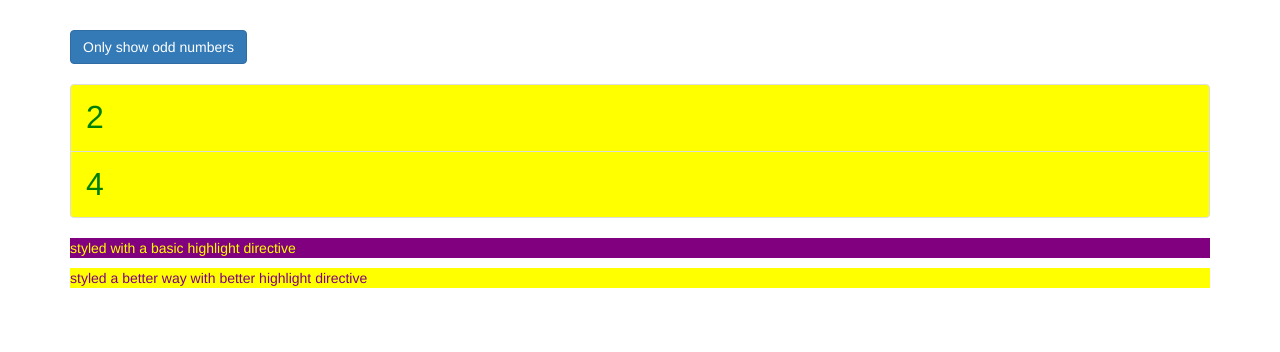
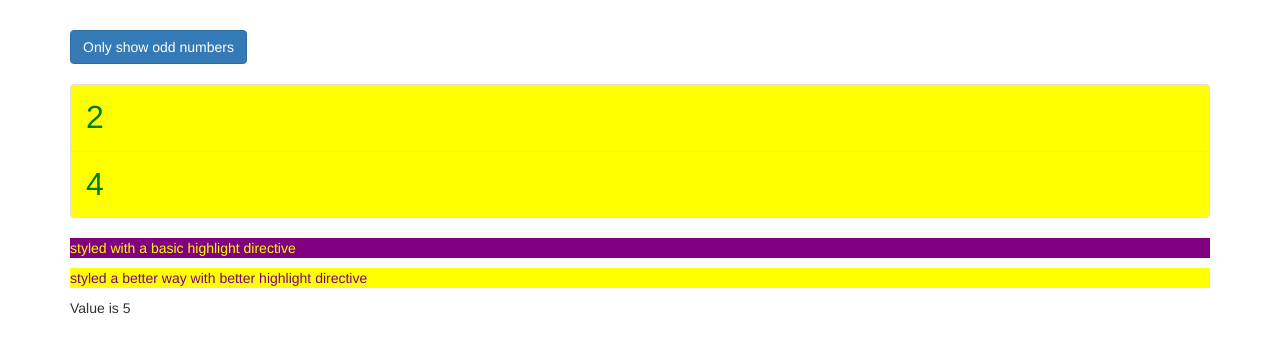
Before and after one commit to MaxwellChrist/AngularDirectivesPractice, an Angular app: page / in a window 1280 px wide. Shown: the top 352 px of the page. Built offline with nearby package versions, Linux system fonts and the light colour scheme.

Commit message:
added ngSwitch and tested it with value property in app component:

```diff
--- a/src/app/app.component.html
+++ b/src/app/app.component.html
@@ -51,6 +51,12 @@
       </ng-template>
       <p appBasicHighlight>styled with a basic highlight directive</p>
       <p appBetterHighlight [defaultColor]="'yellow'" [highlightColor]="'red'">styled a better way with better highlight directive</p>
+      <div [ngSwitch]="value">
+        <p *ngSwitchCase="5">Value is 5</p>
+        <p *ngSwitchCase="10">Value is 10</p>
+        <p *ngSwitchCase="100">Value is 100</p>
+        <p *ngSwitchDefault>Value is default</p>
+      </div>
     </div>
   </div>
 </div>
--- a/src/app/app.component.ts
+++ b/src/app/app.component.ts
@@ -10,4 +10,5 @@
   oddNumbers = [1, 3, 5];
   evenNumbers = [2, 4];
   onlyOdd = false;
+  value = 5;
 }
```
